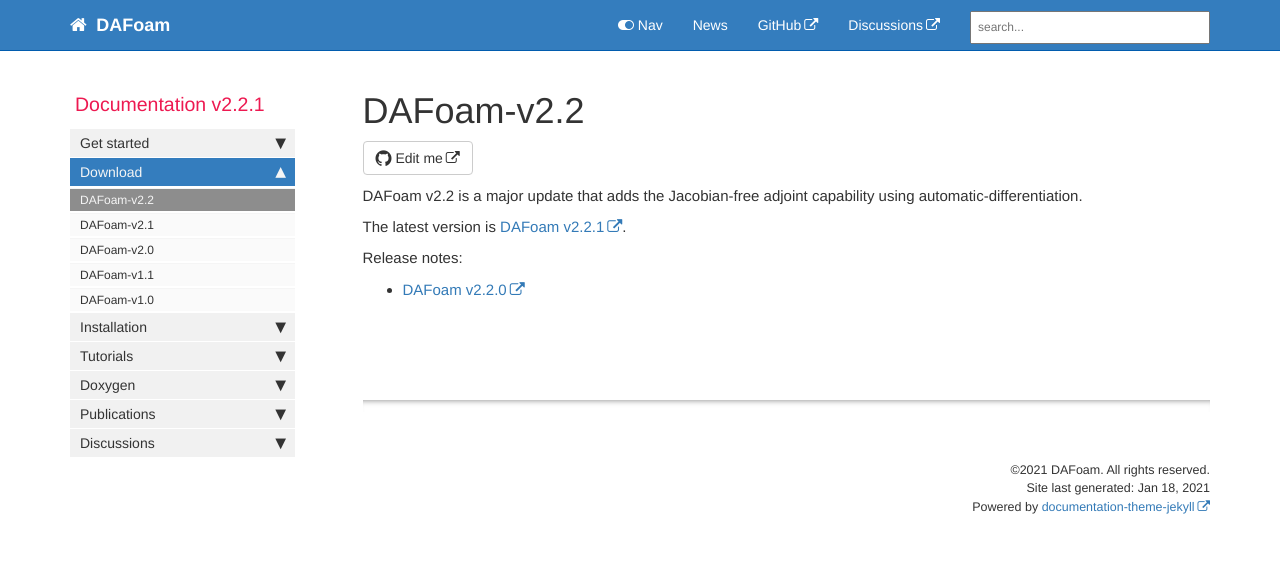
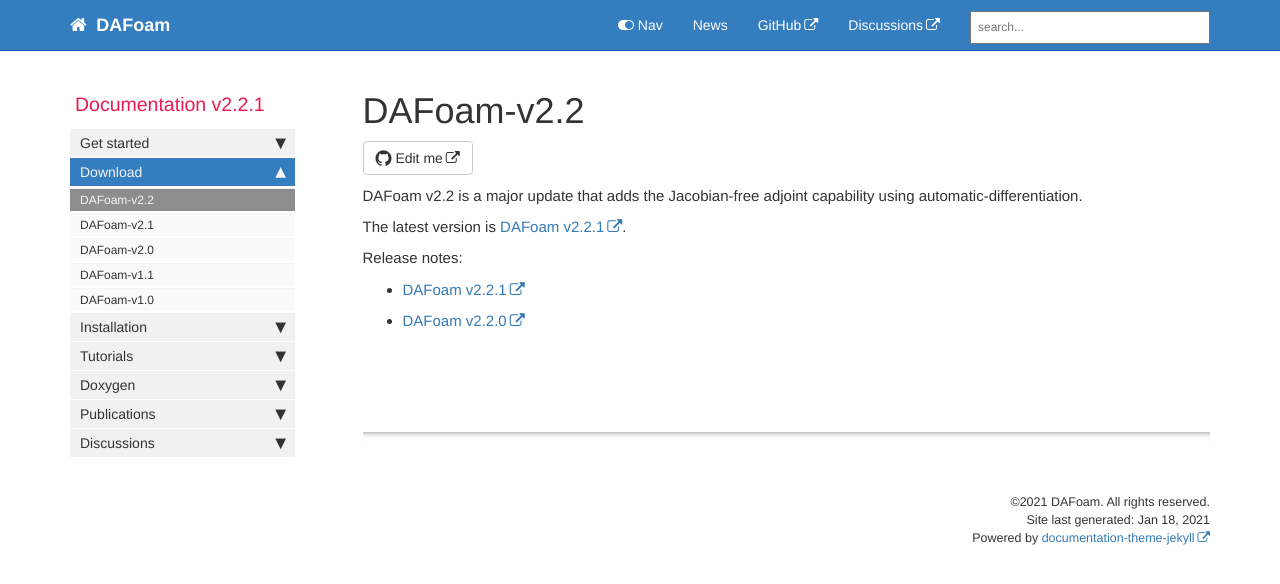
Before and after one commit to DAFoam/DAFoam.github.io, a Jekyll site: the page built from pages/mydoc/mydoc_download_v2.2.md, in a window 1280 px wide. Shown: the top 584 px of the page. Built offline with Jekyll 4.4.1, drawn with Linux system fonts in a browser that asks for light colours; comment, search, counter and statistics services are not loaded.

Commit message:
content update

```diff
--- a/pages/mydoc/mydoc_download_v2.2.md
+++ b/pages/mydoc/mydoc_download_v2.2.md
@@ -13,6 +13,8 @@ The latest version is [DAFoam {{ site.latest_version }}](https://github.com/mdol
 
 Release notes:
 
+- [DAFoam v2.2.1](https://github.com/mdolab/dafoam/releases/tag/v2.2.1)
+
 - [DAFoam v2.2.0](https://github.com/mdolab/dafoam/releases/tag/v2.2.0)
 
 
```
